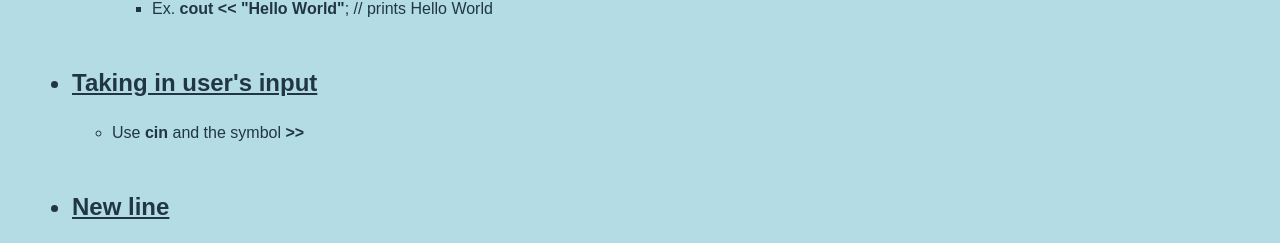
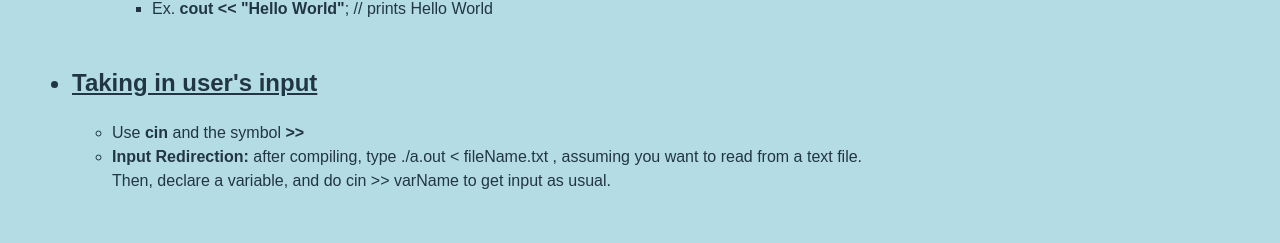
Before and after one commit to sanilac6459/react-final-project, a React (Vite) app: page / in a window 1280 px wide. Shown: the part 1434-1677 px from the top of the page. Built offline with nearby package versions, Linux system fonts and the light colour scheme.

Commit message:
Added a line about user input

```diff
--- a/src/App.jsx
+++ b/src/App.jsx
@@ -34,7 +34,7 @@ function App() {
     return (
 
   <section class="section">
-  <audio src="/home/rb4271/react-final-project/public/Hall-of-Horoscope.mp3" autoPlay loop />
+  <audio src="./assets/Hall-of-Horoscope.mp3" autoPlay loop />
       <div class="box-main">
           <div class="firstHalf">
               <strong><h1 class="text-big">
@@ -71,6 +71,8 @@ function App() {
                         <h2> <li><strong><u>Taking in user's input</u></strong></li> </h2>
                         <ul>
                           <li>Use <strong>cin</strong> and the symbol <strong>{">>"}</strong></li>
+                          <li><strong>Input Redirection: </strong> after compiling, type ./a.out {" < "} fileName.txt , assuming you want to read from a text file.
+                          <br></br>Then, declare a variable, and do cin {">>"} varName to get input as usual.</li>
                         </ul><br></br>
                         <h2>  <li><strong><u>New line</u></strong></li> </h2>
                     <ul>
```
